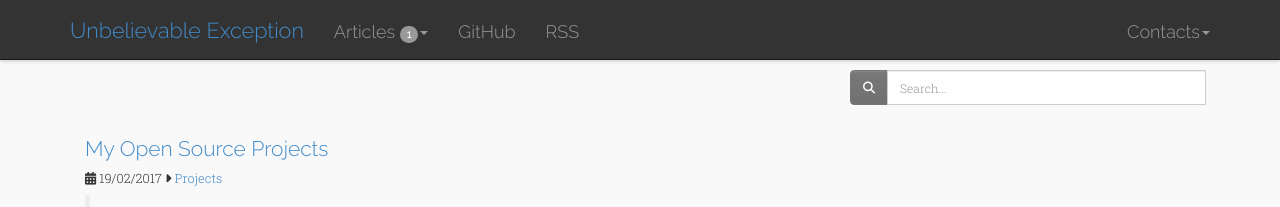
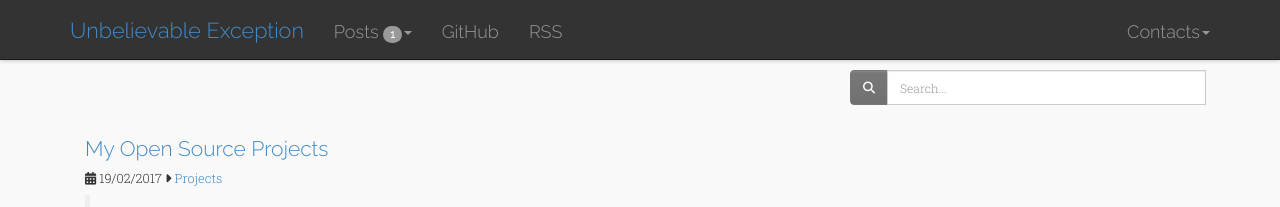
Before and after one commit to ataxexe/ataxexe.github.io, a Jekyll site: the page built from index.html, in a window 1280 px wide. Shown: the top 207 px of the page. Built offline with Jekyll 4.4.1, drawn with Linux system fonts in a browser that asks for light colours; nearby versions of some CDN libraries; the list of posts is cut into pages by our own code.

Commit message:
change item name

```diff
--- a/_includes/navbar.html
+++ b/_includes/navbar.html
@@ -14,7 +14,7 @@
       <ul class="nav navbar-nav">
         <li class="dropdown">
           <a href="#" class="dropdown-toggle" data-toggle="dropdown">
-            Articles&nbsp;<span class="badge">{{ site.posts.size }}</span><b class="caret"></b>
+            Posts&nbsp;<span class="badge">{{ site.posts.size }}</span><b class="caret"></b>
           </a>
           <ul class="dropdown-menu">
             <li>
```
